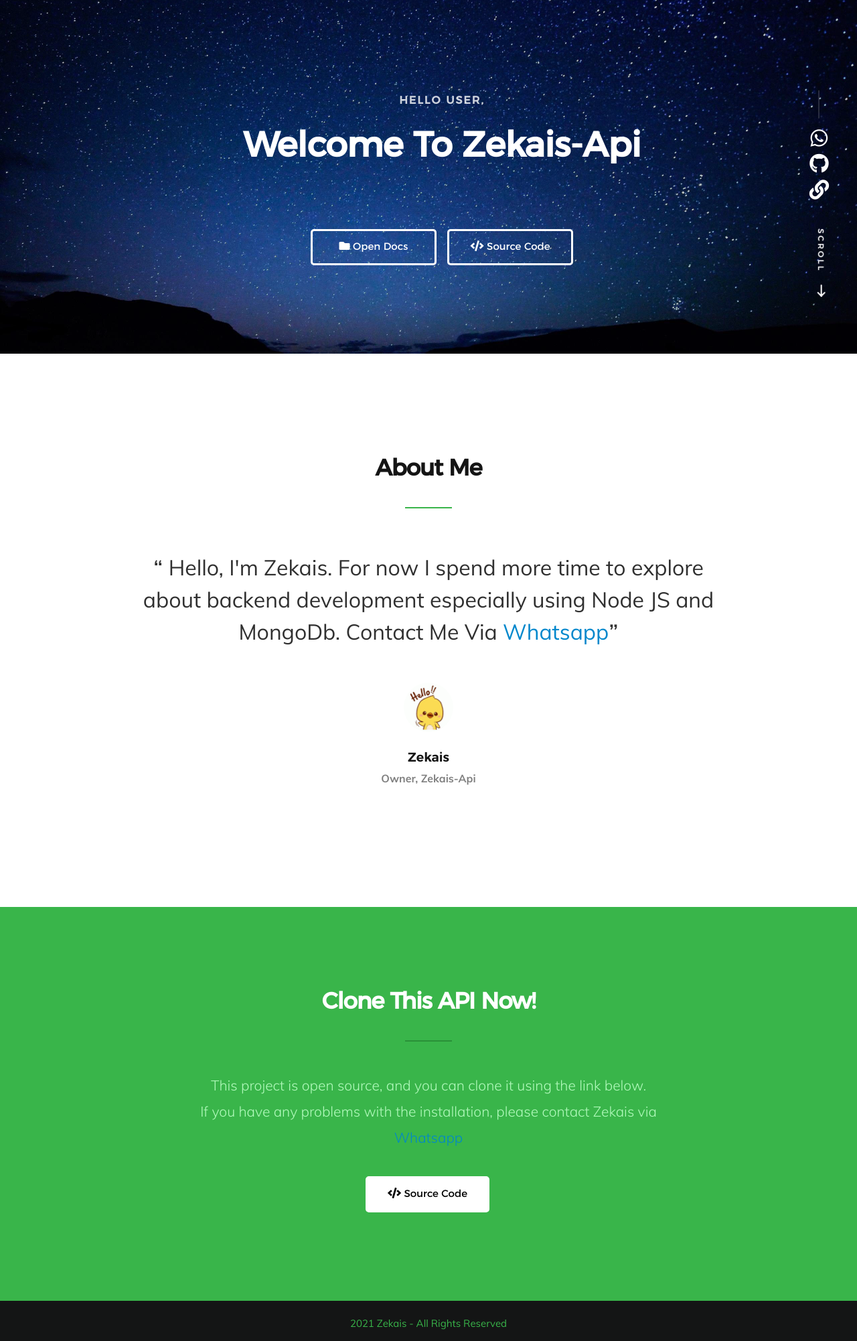
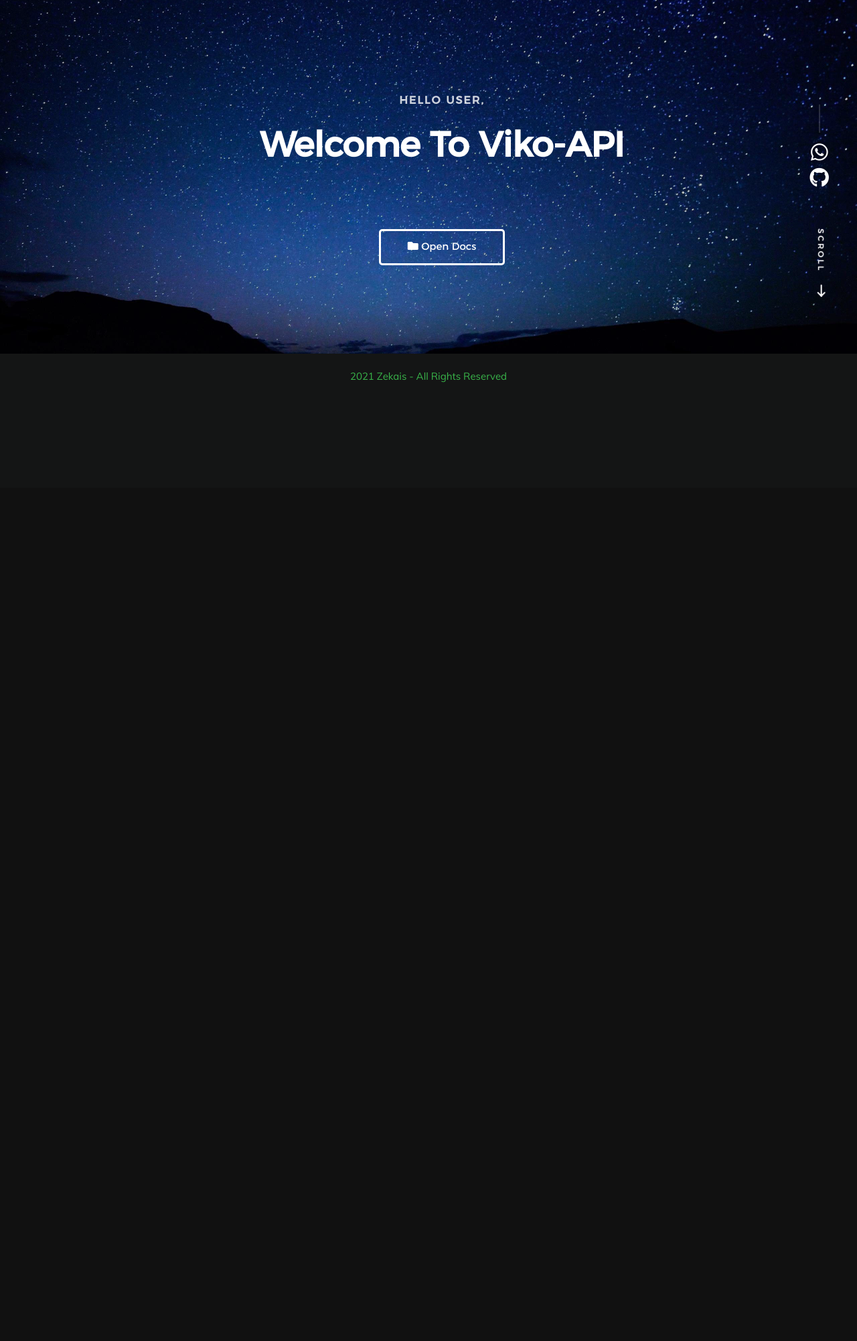
Before and after one commit to seiko-api/api-viko-dk, a Node server app: page / in a window 1280 px wide. Shown: the part 72-2074 px from the top of the page at 67% size. After the commit the page ends 643 px from the top, so only its background shows below. Run offline with Node 20, Linux system fonts and the light colour scheme; some libraries are stand-ins or nearby versions; some web fonts are replaced.

Commit message:
Update index.ejs

```diff
--- a/views/index.ejs
+++ b/views/index.ejs
@@ -5,16 +5,12 @@
             <div class="home-content-left">
                 <h3>Hello User,</h3>
                 <h1>
-                    Welcome To Zekais-Api
+                    Welcome To Viko-API
                 </h1>
                 <div class="buttons" data-aos="fade-up">
                     <a href="/docs" class="button stroke">
                         <span><i class="fas fa-folder"></i></span>
                         Open Docs
-                    </a>
-                    <a href="https://github.com/fawwaz37/nodejs-restapi" class="button stroke" target="__blank">
-                        <span><i class="fas fa-code"></i></span>
-                         Source Code
                     </a>
                 </div>
             </div>
@@ -23,13 +19,10 @@
 
     <ul class="home-social-list">
         <li>
-            <a href="https://api.whatsapp.com/send/?phone=6287715579966&text&app_absent=0" target="__blank"><i class="fab fa-whatsapp fa-lg"></i></a>
+            <a href="https://api.whatsapp.com/send/?phone=6281515958390&text&app_absent=0" target="__blank"><i class="fab fa-whatsapp fa-lg"></i></a>
         </li>
         <li>
-            <a href="https://github.com/fawwaz37" target="__blank"><i class="fab fa-github fa-lg"></i></a>
-        </li>
-        <li>
-            <a href="http://zekais-restapi.herokuapp.com/" target="__blank"><i class="fas fa-link fa-lg"></i></a>
+            <a href="https://github.com/vikodk67" target="__blank"><i class="fab fa-github fa-lg"></i></a>
         </li>
     </ul>
     <div class="home-scrolldown">
@@ -39,48 +32,3 @@
         </a>
     </div>
 </section>
-
-<section id="testimonials">
-    <div class="row">
-        <div class="col-twelve">
-            <h1 class="intro-header" data-aos="fade-up">About Me</h1>
-        </div>
-    </div>
-    <div class="row owl-wrap">
-        <div id="testimonial-slider"  data-aos="fade-up">
-            <div class="slides owl-carousel">
-                <div>
-                    <p>
-                        Hello, I'm Zekais. For now I spend more time to explore about backend development especially using Node JS and MongoDb.
-                        Contact Me Via <a href="https://api.whatsapp.com/send/?phone=6287715579966&text&app_absent=0" target="__blank">Whatsapp</a></p>
-                    <div class="testimonial-author">
-                            <img src="images/hi.gif" alt="Author image">
-                            <div class="author-info">
-                                Zekais
-                                <span>Owner, Zekais-Api</span>
-                            </div>
-                    </div>
-                </div>
-            </div>
-        </div>
-    </div>
-</section>
-
-<section id="download">
-    <div class="row">
-        <div class="col-full">
-            <h1 class="intro-header"  data-aos="fade-up">Clone This API Now!</h1>
-            <p class="lead" data-aos="fade-up">
-                This project is open source, and you can clone it using the link below.<br>
-                If you have any problems with the installation, please contact Zekais via
-                <a href="https://api.whatsapp.com/send/?phone=6287715579966&text&app_absent=0" target="__blank">Whatsapp</a>
-            </p>
-            <div class="primary" data-aos="fade-up">
-                <a class="button button-default" href="https://github.com/fawwaz37/nodejs-restapi" target="__blank">
-                    <span aria-hidden="true"><i class="fas fa-code"></i></span>
-                 Source Code</a>
-            </div>
-        </div>
-    </div>
-
-</section>
```
